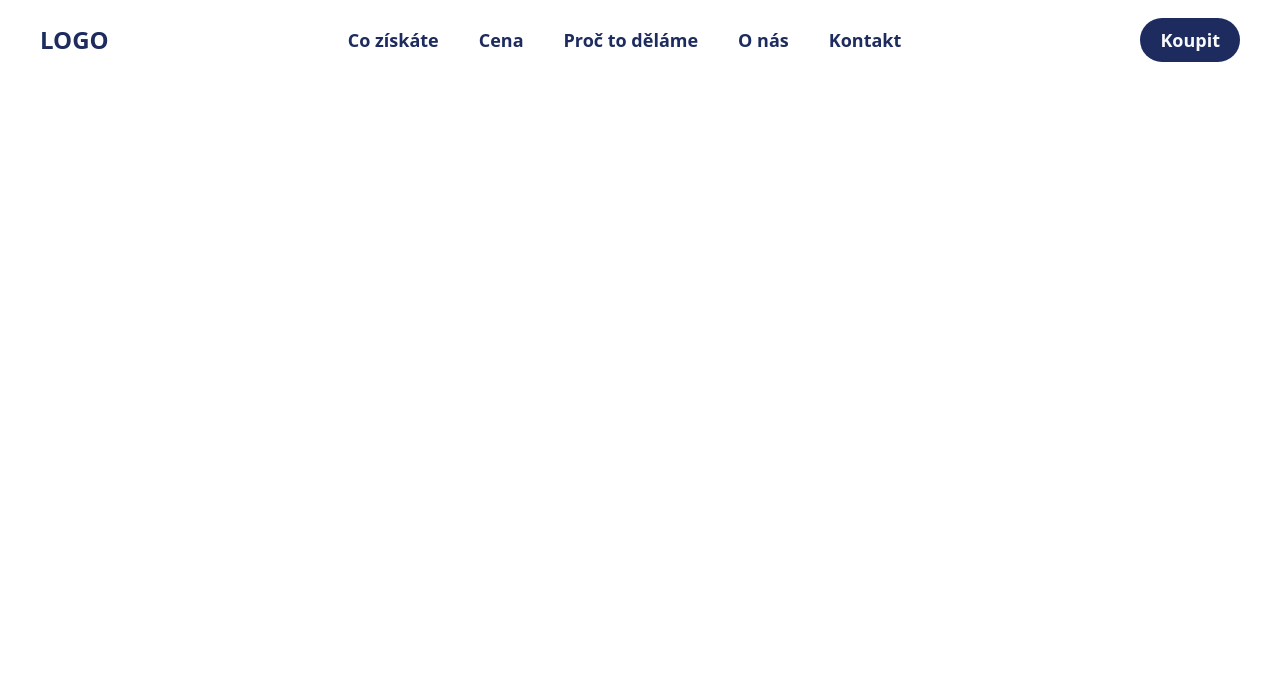
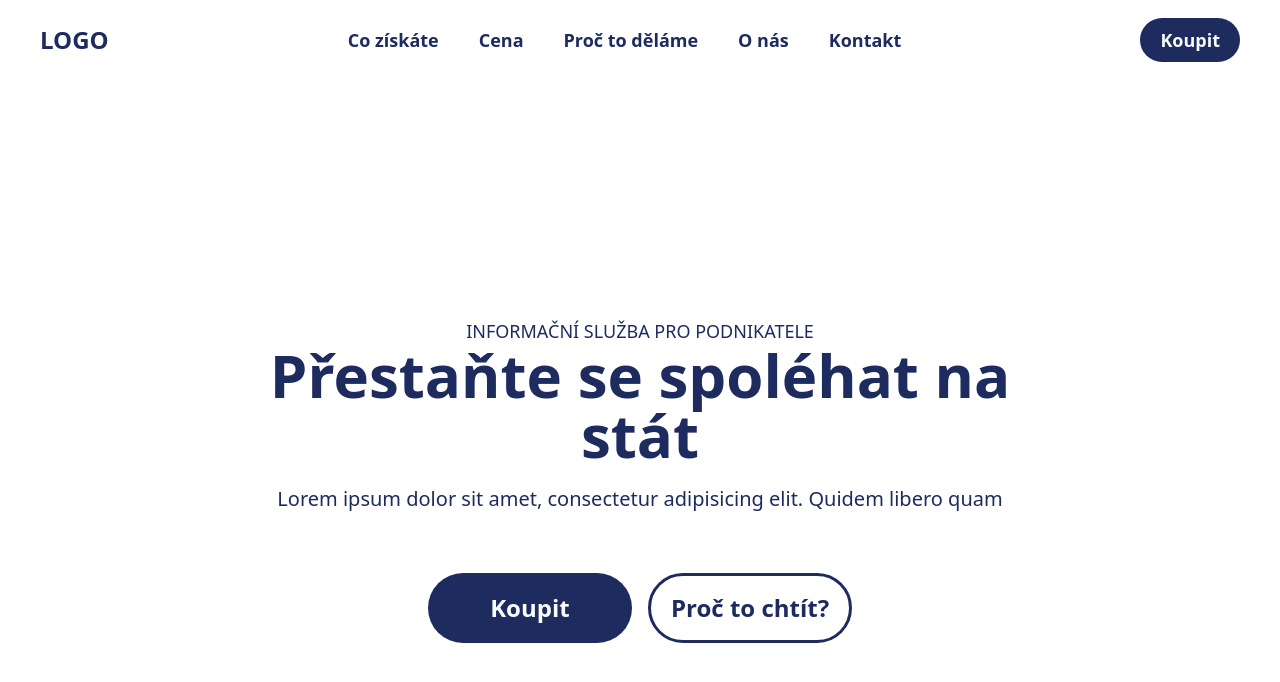
Before and after one commit to mardol131/osvc, a Next.js app in the folder frontend/: page / in a window 1280 px wide. Shown: the top 682 px of the page. Built offline with nearby package versions, Linux system fonts and the light colour scheme.

Commit message:
Frontend: Working on Hero, almost done

```diff
--- /dev/null
+++ b/frontend/app/_components/hero/Hero.tsx
@@ -0,0 +1,35 @@
+import Link from "next/link";
+import React from "react";
+
+type Props = {};
+
+export default function Hero({}: Props) {
+  return (
+    <div className=" min-h-200 flex items-center justify-center px-10">
+      <div className=" w-full flex flex-col items-center gap-5 text-center max-w-200">
+        <div className="flex flex-col items-center">
+          <p className="text-lg uppercase">Informační služba pro podnikatele</p>
+          <h1>Přestaňte se spoléhat na stát</h1>
+        </div>
+        <p className="text-xl">
+          Lorem ipsum dolor sit amet, consectetur adipisicing elit. Quidem
+          libero quam
+        </p>
+        <div className="grid grid-cols-2 gap-4 mt-10">
+          <a
+            href="/"
+            className="text-2xl font-semibold py-4 px-5 bg-primary text-textLight rounded-full font-oswald flex items-center justify-center"
+          >
+            Koupit
+          </a>
+          <Link
+            href="#benefit"
+            className="text-2xl font-semibold py-4 px-5 border-3 border-primary  rounded-full font-oswald flex items-center justify-center"
+          >
+            Proč to chtít?
+          </Link>
+        </div>
+      </div>
+    </div>
+  );
+}
--- /dev/null
+++ b/frontend/app/_components/wrapper/Wrapper.tsx
@@ -0,0 +1,9 @@
+import React from "react";
+
+type Props = {
+  children: React.ReactNode;
+};
+
+export default function Wrapper({ children }: Props) {
+  return <div>{children}</div>;
+}
--- a/frontend/app/globals.css
+++ b/frontend/app/globals.css
@@ -9,3 +9,7 @@
 
   --font-oswald: var(--font-Oswald);
 }
+
+h1 {
+  @apply text-6xl font-semibold;
+}
--- a/frontend/app/page.tsx
+++ b/frontend/app/page.tsx
@@ -1,5 +1,10 @@
 import Image from "next/image";
+import Hero from "./_components/hero/Hero";
 
 export default function Home() {
-  return <div></div>;
+  return (
+    <>
+      <Hero />
+    </>
+  );
 }
```
